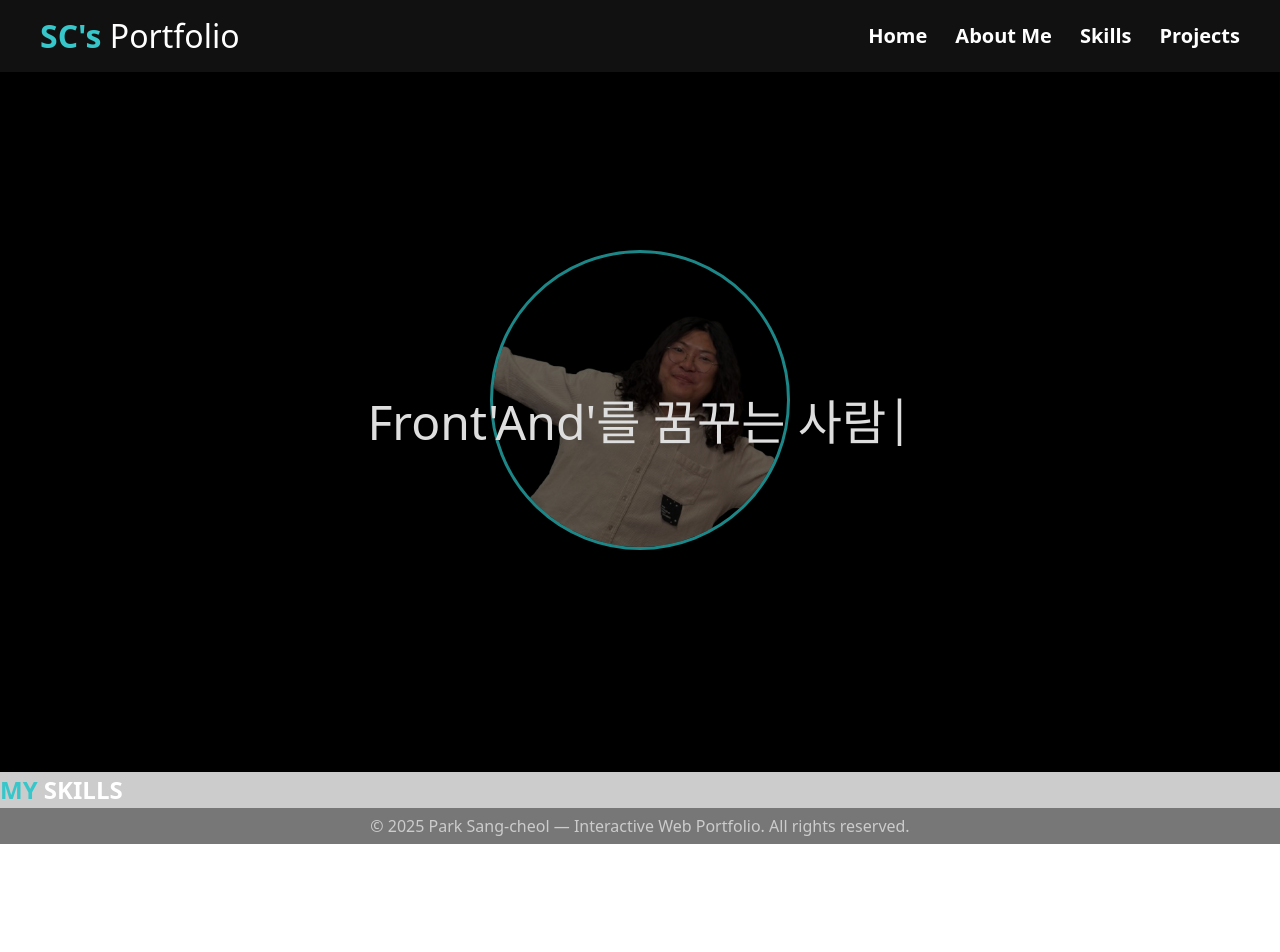
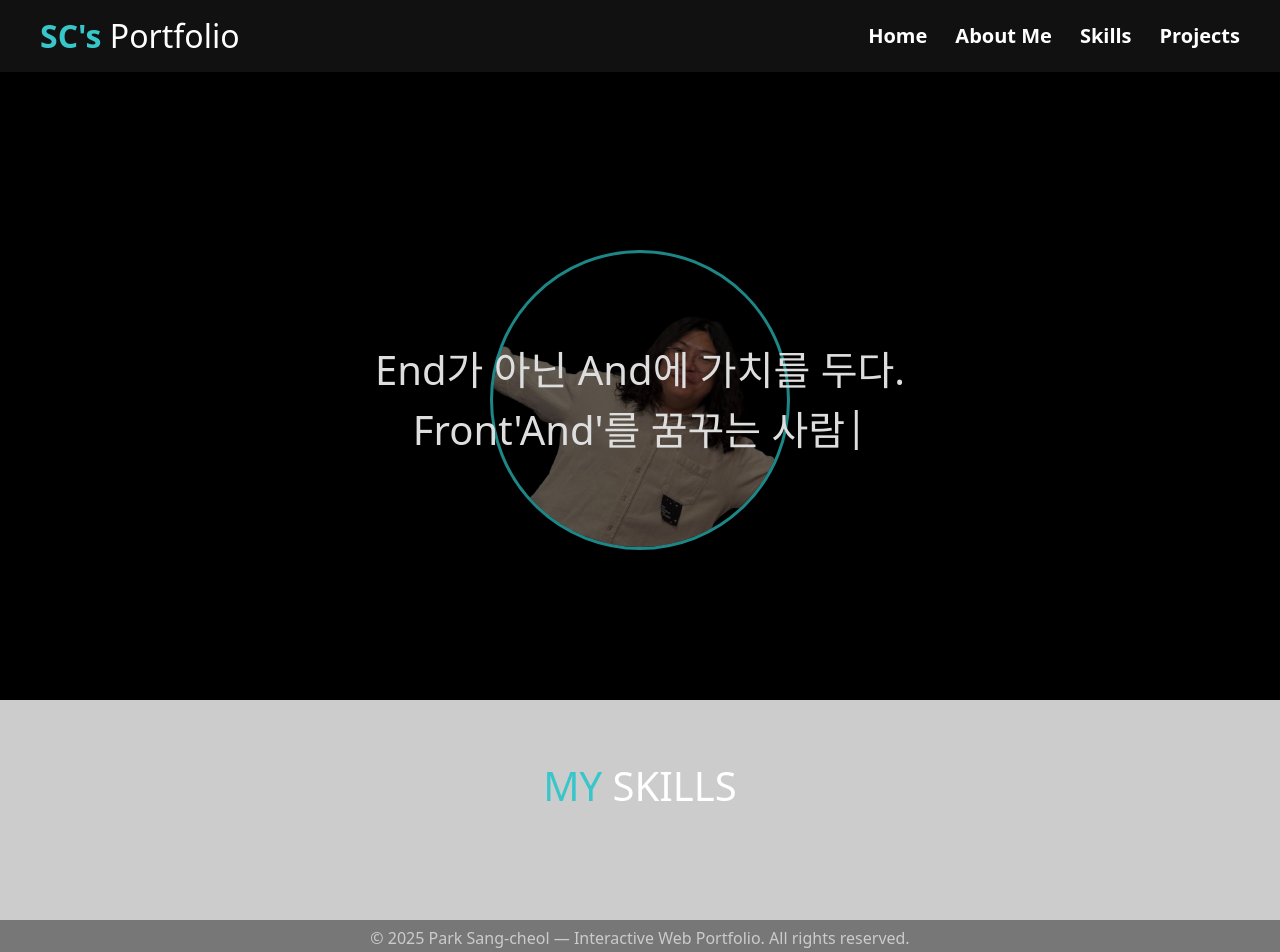
Before and after one commit to interclear94/scportfolio, a React (Vite) app: page / in a window 1280 px wide. Shown: the top 952 px of the page. Before the commit the page ends 844 px from the top, so only its background shows below. Built offline with nearby package versions, Linux system fonts and the light colour scheme.

Commit message:
Home text 위치 조정 및 너비 조정

```diff
--- a/src/components/header/Header.jsx
+++ b/src/components/header/Header.jsx
@@ -4,7 +4,7 @@ import LogoName from "./LogoName";
 
 const Header = () => {
   return (
-    <header className="w-[100%] py-3 bg-[#111] flex justify-center items-center">
+    <header className="fixed w-[100%] py-3 bg-[#111] flex justify-center items-center">
       <div className="flex justify-between items-center w-[1200px] bg-[#11111]">
         <LogoName />
         <Menu />
--- a/src/components/home/H2Title.jsx
+++ b/src/components/home/H2Title.jsx
@@ -1,5 +1,5 @@
-const H2Title = ({ children }) => {
-  return <h2 className="relative">{children}</h2>;
+const H2Title = ({ children, style }) => {
+  return <h2 className={style}>{children}</h2>;
 };
 
 export default H2Title;
--- a/src/components/home/Home.jsx
+++ b/src/components/home/Home.jsx
@@ -11,7 +11,7 @@ import homeProfile from "../../assets/home-remove.png";
 const Home = () => {
   const [text, setText] = useState("");
 
-  const targetText = "Front'And'를 꿈꾸는 사람";
+  const targetText = "End가 아닌 And에 가치를 두다. Front'And'를 꿈꾸는 사람";
 
   const indexRef = useRef(0);
 
@@ -30,7 +30,7 @@ const Home = () => {
   }, []);
 
   return (
-    <div className="w-[100%] h-[700px] bg-black flex justify-center items-center text-[#dedede] text-[3rem]">
+    <div className="w-[100%] h-[700px] bg-black flex justify-center items-center text-[#dedede] text-[2.5rem]">
       <div>
         <div>
           <div
@@ -44,8 +44,7 @@ const Home = () => {
           "
             />
           </div>
-
-          <H2Title>
+          <H2Title style="text-center absolute left-[50%] top-[50%] translate-[-50%] w-[700px]">
             {text}
             <span className="blinking-cursor relative bottom-[5px]">|</span>
           </H2Title>
--- a/src/components/skills/Skills.jsx
+++ b/src/components/skills/Skills.jsx
@@ -2,10 +2,11 @@ import React from "react";
 
 const Skills = () => {
   return (
-    <div className="bg-[#ccc]">
-      <h2 className="text-[#fff] text-[24px] font-semibold">
+    <div className="bg-[#ccc] py-[3.5rem]">
+      <h2 className="text-[#fff] text-[2.5rem] font-light text-center pb-[3rem]">
         <span className="text-[#37C6C9]">MY</span> SKILLS
       </h2>
+      <div className="w-[1000px]"></div>
     </div>
   );
 };
```
